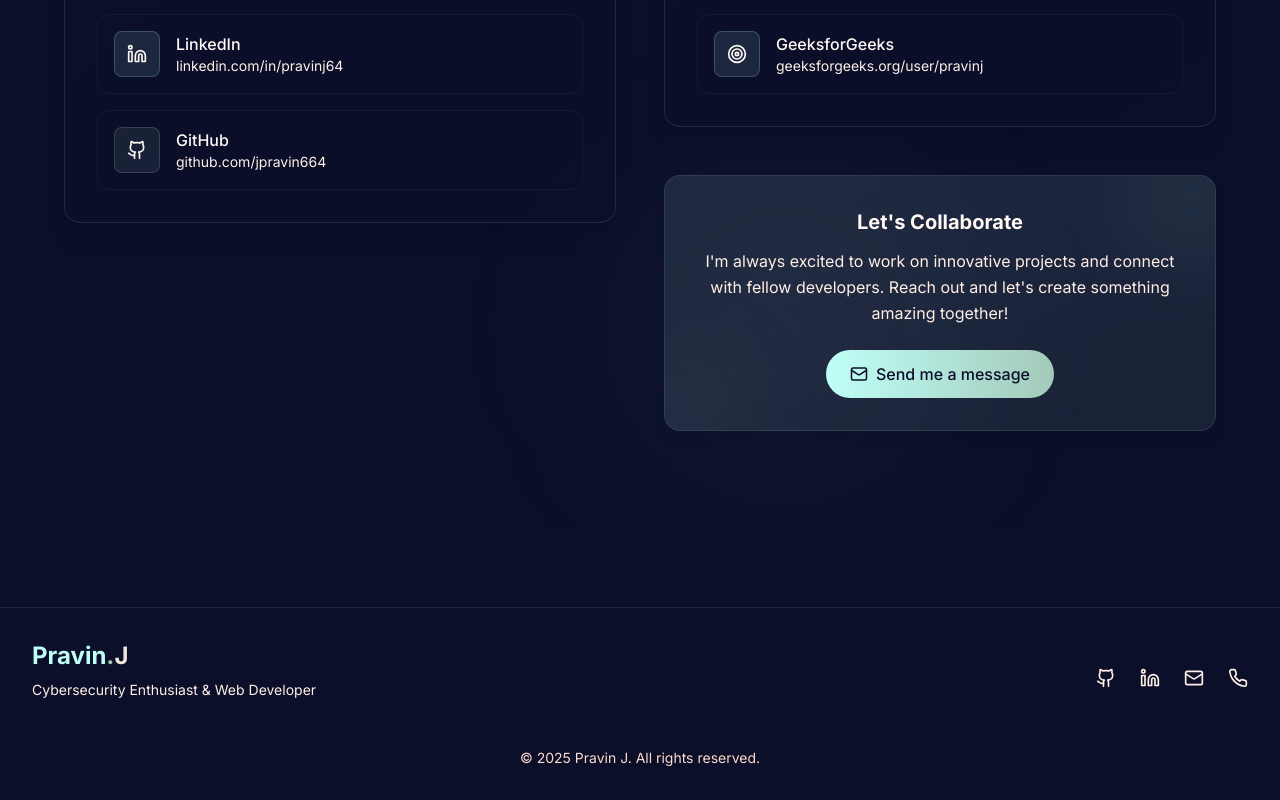
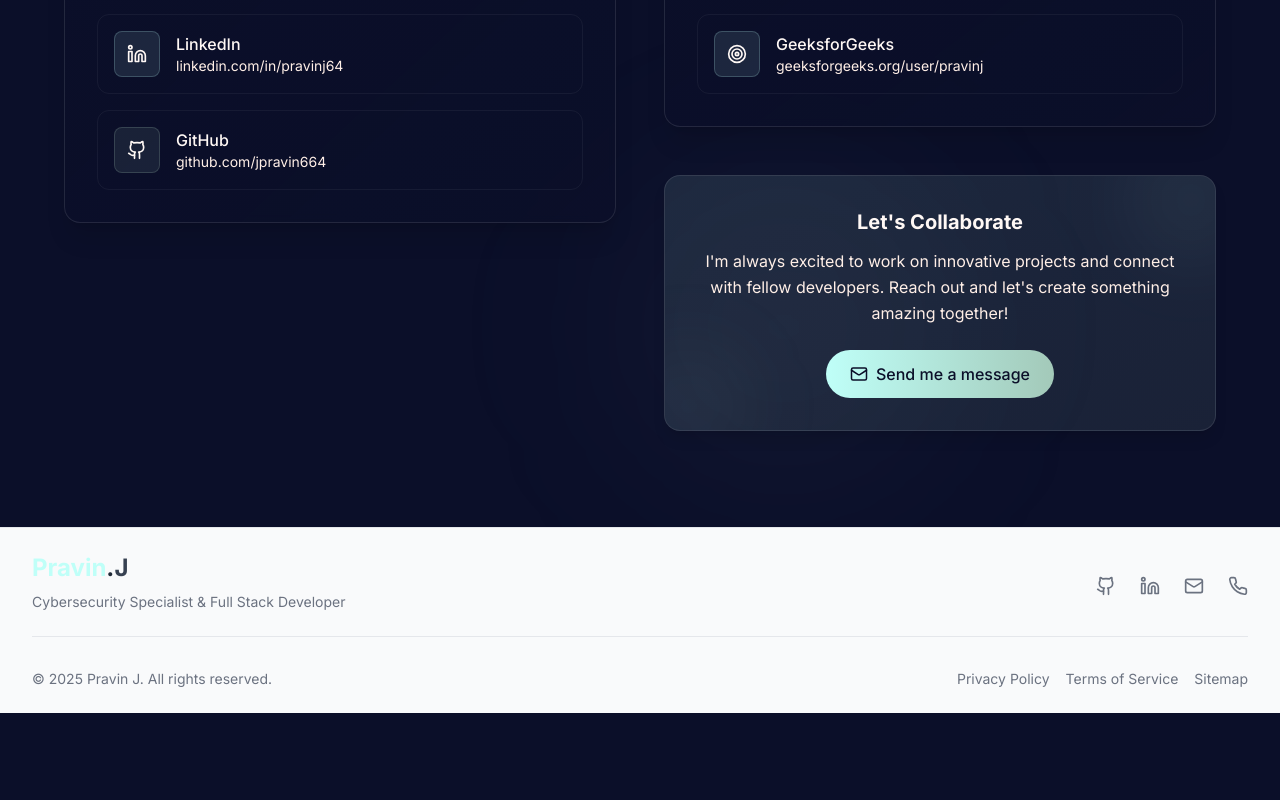
Before and after one commit to jpravin664/Pravin-Portfolio-Website, a React (Vite) app: page / in a window 1280 px wide. Shown: the part 5649-6449 px from the top of the page. After the commit the page ends 6362 px from the top, so only its background shows below. Built offline with nearby package versions, Linux system fonts and the light colour scheme.

Commit message:
Changed footer design and remove unused icons from Navbar code

```diff
--- a/src/components/Footer.tsx
+++ b/src/components/Footer.tsx
@@ -1,74 +1,95 @@
 import React from 'react';
-import { Github, Linkedin, Mail, Phone } from 'lucide-react';
+import { Github, Linkedin, Mail, Phone, Twitter } from 'lucide-react';
 import { motion } from 'framer-motion';
 
 export const Footer = () => {
+  const currentYear = new Date().getFullYear();
+
   return (
-    <footer className="py-8 mt-20 border-t border-white/10">
+    <footer className="bg-gray-50 dark:bg-gray-900 py-6 border-t border-gray-200 dark:border-gray-800">
       <div className="container mx-auto px-4 sm:px-6 lg:px-8">
-        <div className="flex flex-col md:flex-row items-center justify-between gap-6">
+        <div className="flex flex-col md:flex-row items-center justify-between gap-8">
+          {/* Branding Section */}
           <motion.div
             initial={{ opacity: 0, y: 20 }}
             whileInView={{ opacity: 1, y: 0 }}
             transition={{ duration: 0.5 }}
             className="flex flex-col items-center md:items-start"
           >
-            <div className="text-2xl font-bold mb-2">
-              <span className="text-primary">Pravin</span>
-              <span className="text-accent">.</span>
-              <span className="text-glow">J</span>
+            <div className="text-2xl font-bold mb-2 flex items-center">
+              <span className="text-primary dark:text-primary">Pravin</span>
+              <span className="text-gray-800 dark:text-gray-300">.</span>
+              <span className="text-gray-700 dark:text-gray-200">J</span>
             </div>
-            <p className="text-text-secondary text-sm mb-4">Cybersecurity Enthusiast & Web Developer</p>
+            <p className="text-gray-500 dark:text-gray-400 text-sm mb-2 text-center md:text-left">
+              Cybersecurity Specialist & Full Stack Developer
+            </p>
           </motion.div>
 
+          {/* Social Links */}
           <motion.div
             initial={{ opacity: 0, y: 20 }}
             whileInView={{ opacity: 1, y: 0 }}
             transition={{ duration: 0.5, delay: 0.1 }}
-            className="flex space-x-6"
+            className="flex flex-wrap justify-center gap-6"
           >
             <a
               href="https://github.com/jpravin664"
               target="_blank"
               rel="noopener noreferrer"
-              className="glow-hover text-text-secondary hover:text-primary transition-colors"
+              className="group text-gray-500 hover:text-gray-900 dark:hover:text-white transition-colors"
               aria-label="GitHub"
             >
-              <Github size={20} />
+              <Github size={20} className="group-hover:scale-110 transition-transform" />
             </a>
             <a
               href="https://www.linkedin.com/in/pravinj64/"
               target="_blank"
               rel="noopener noreferrer"
-              className="glow-hover text-text-secondary hover:text-primary transition-colors"
+              className="group text-gray-500 hover:text-blue-600 dark:hover:text-blue-400 transition-colors"
               aria-label="LinkedIn"
             >
-              <Linkedin size={20} />
+              <Linkedin size={20} className="group-hover:scale-110 transition-transform" />
             </a>
             <a
               href="mailto:manopravin1@gmail.com"
-              className="glow-hover text-text-secondary hover:text-primary transition-colors"
+              className="group text-gray-500 hover:text-red-500 dark:hover:text-red-400 transition-colors"
               aria-label="Email"
             >
-              <Mail size={20} />
+              <Mail size={20} className="group-hover:scale-110 transition-transform" />
             </a>
             <a
               href="tel:+919962394348"
-              className="glow-hover text-text-secondary hover:text-primary transition-colors"
+              className="group text-gray-500 hover:text-green-600 dark:hover:text-green-400 transition-colors"
               aria-label="Phone"
             >
-              <Phone size={20} />
+              <Phone size={20} className="group-hover:scale-110 transition-transform" />
             </a>
           </motion.div>
         </div>
 
+        {/* Copyright and additional links */}
         <motion.div
           initial={{ opacity: 0 }}
           whileInView={{ opacity: 1 }}
           transition={{ duration: 0.5, delay: 0.2 }}
-          className="text-center mt-8 text-text-tertiary text-sm"
+          className="mt-4 pt-8 border-t border-gray-200 dark:border-gray-800 flex flex-col md:flex-row justify-between items-center gap-4"
         >
-          <p>&copy; {new Date().getFullYear()} Pravin J. All rights reserved.</p>
+          <p className="text-gray-500 dark:text-gray-400 text-sm order-2 md:order-1">
+            &copy; {currentYear} Pravin J. All rights reserved.
+          </p>
+
+          <div className="flex flex-wrap justify-center gap-4 order-1 md:order-2">
+            <a href="/privacy" className="text-gray-500 hover:text-gray-900 dark:hover:text-white text-sm transition-colors">
+              Privacy Policy
+            </a>
+            <a href="/terms" className="text-gray-500 hover:text-gray-900 dark:hover:text-white text-sm transition-colors">
+              Terms of Service
+            </a>
+            <a href="/sitemap" className="text-gray-500 hover:text-gray-900 dark:hover:text-white text-sm transition-colors">
+              Sitemap
+            </a>
+          </div>
         </motion.div>
       </div>
     </footer>
--- a/src/components/Navbar.tsx
+++ b/src/components/Navbar.tsx
@@ -1,6 +1,6 @@
 import React, { useState, useEffect } from 'react';
 import { Link } from 'react-scroll';
-import { Menu, X, Code, Layers, Home, User, Briefcase, Award, Mail } from 'lucide-react';
+import { Menu, X, Code, Layers, Home, User, Award, Mail } from 'lucide-react';
 import { motion } from 'framer-motion';
 
 export const Navbar = () => {
```
